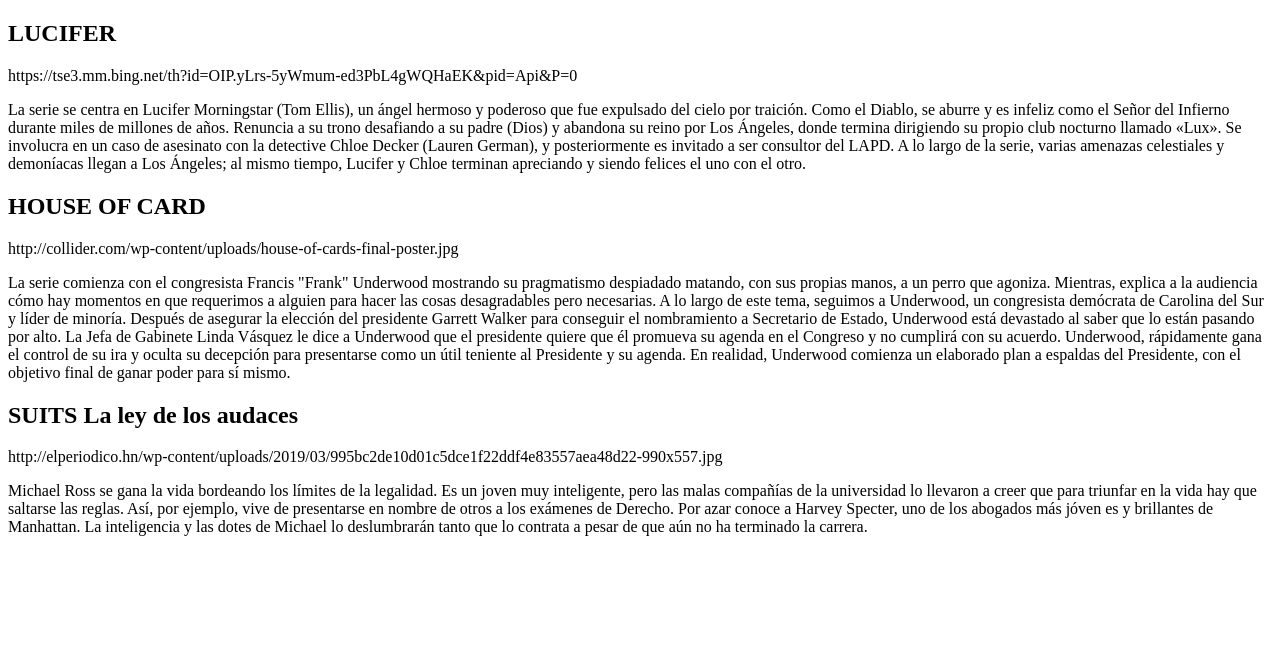
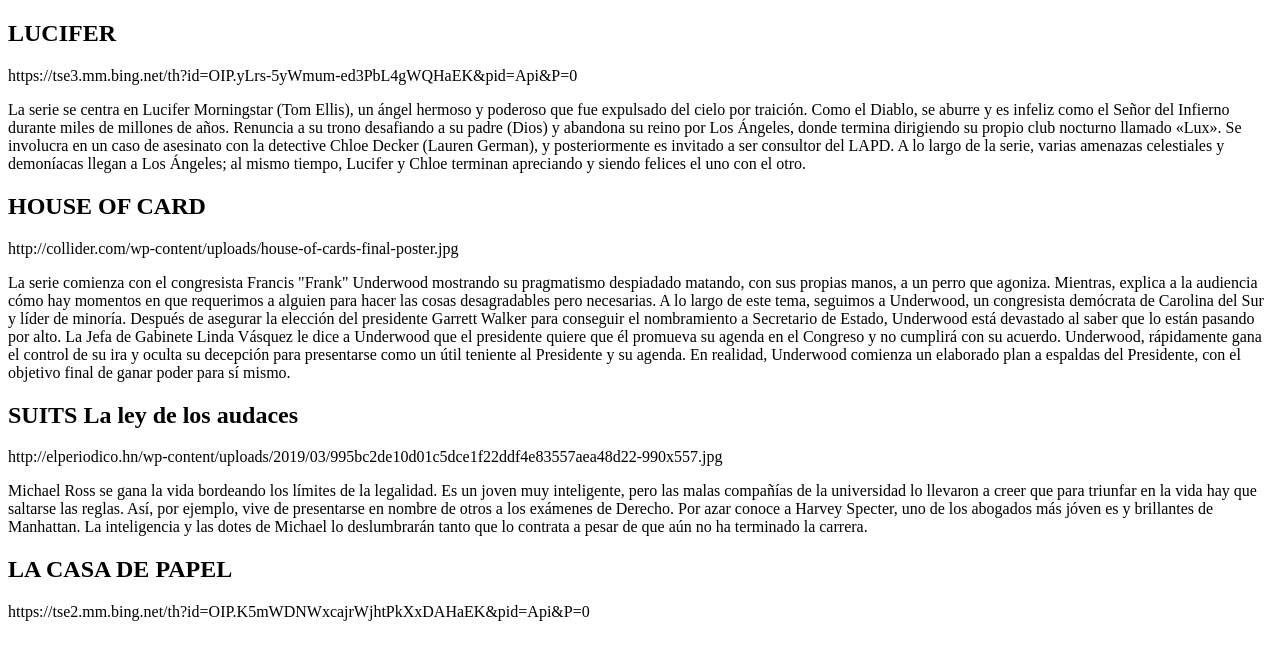
Before and after one commit to CodeRuby999/5-Series-favoritas, a plain HTML site: page index.html in a window 1280 px wide. Drawn offline with Linux system fonts and the light colour scheme.

Commit message:
Eighth commit

```diff
--- a/index.html
+++ b/index.html
@@ -49,5 +49,7 @@
             que lo contrata a pesar de que aún no ha terminado la carrera.
 
         </p>
+        <h2>LA CASA DE PAPEL</h2>
+        <p>https://tse2.mm.bing.net/th?id=OIP.K5mWDNWxcajrWjhtPkXxDAHaEK&pid=Api&P=0</p>
 </body>
 </html>
```
